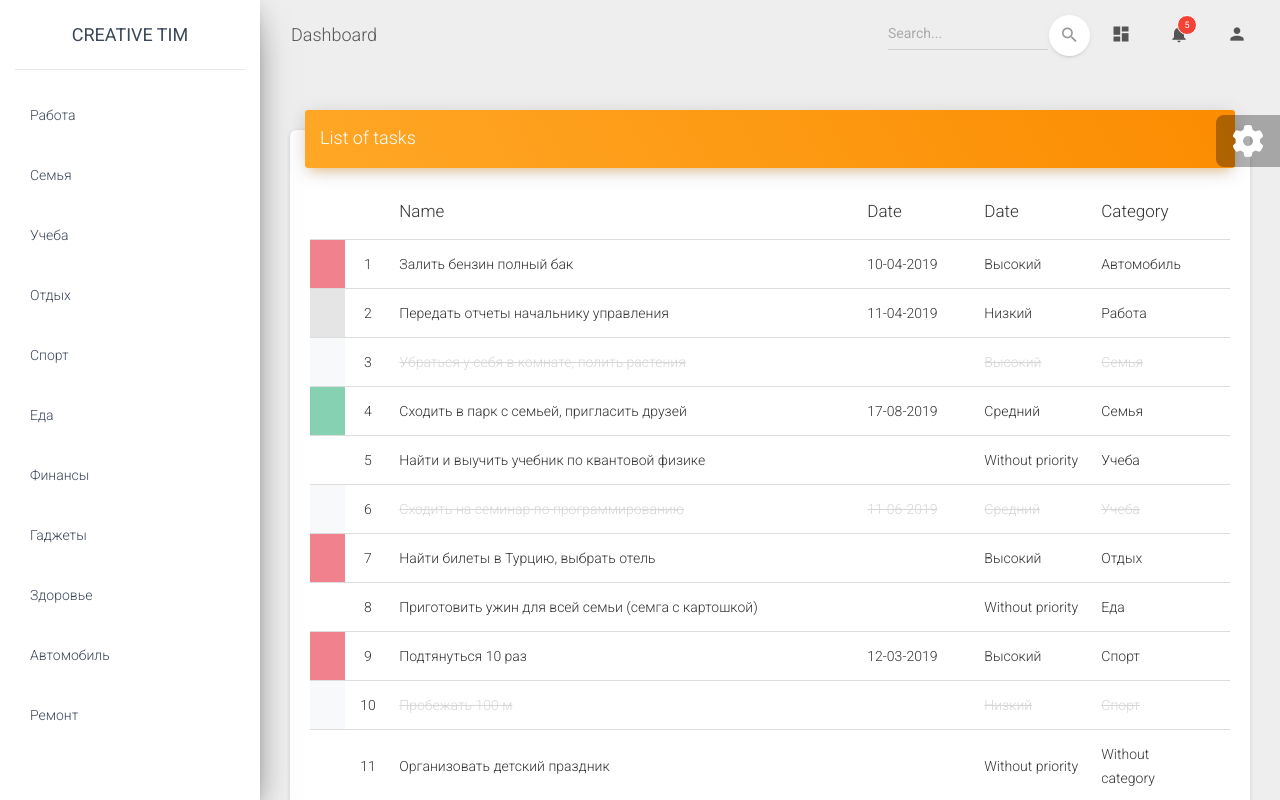
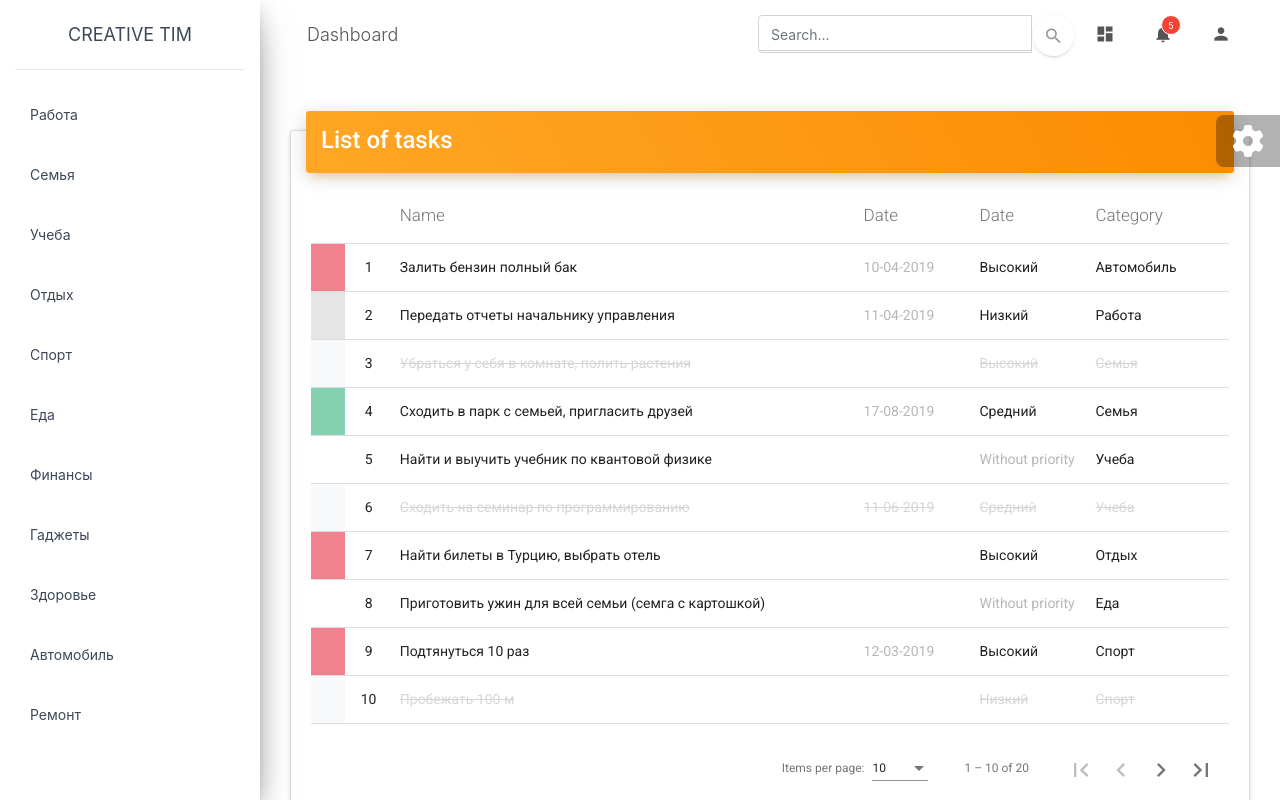
Before and after one commit to JavaThrone/angular-todo-app, an Angular app: page / in a window 1280 px wide. Shown: the top 800 px of the page. Built offline with nearby package versions, Linux system fonts and the light colour scheme.

Commit message:
tasks pageable

```diff
--- a/src/app/views/tasks/tasks.component.html
+++ b/src/app/views/tasks/tasks.component.html
@@ -2,8 +2,8 @@
   <div class="card-header card-header-warning">
     <h4 class="card-title">List of tasks</h4>
   </div>
-  <div class="card-body table-responsive">
-    <table [dataSource]="dataSource" class="table table-hover" mat-table>
+  <div *ngIf="tasks.length > 0" class="card-body table-responsive">
+    <table [dataSource]="dataSource" class="table table-hover" mat-table matSort>
 
       <ng-container matColumnDef="color">
         <th *matHeaderCellDef mat-header-cell></th>
@@ -18,23 +18,23 @@
       </ng-container>
 
       <ng-container matColumnDef="title">
-        <th *matHeaderCellDef mat-header-cell>Name</th>
+        <th *matHeaderCellDef mat-header-cell mat-sort-header>Name</th>
         <td *matCellDef="let task" [class.completed]="task.completed" class="col-title" mat-cell>
           {{task.title}}
         </td>
       </ng-container>
 
       <ng-container matColumnDef="date">
-        <th *matHeaderCellDef mat-header-cell>Date</th>
-        <td *matCellDef="let task" [ngClass]="{'completed': task.completed, 'nodate': task.date == null}"
+        <th *matHeaderCellDef mat-header-cell mat-sort-header>Date</th>
+        <td *matCellDef="let task" [ngClass]="{'completed': task.completed, 'novalue': task.date == null}"
             class="col-date" mat-cell>
           {{task.creationDate | date: 'dd-MM-yyyy'}}
         </td>
       </ng-container>
 
       <ng-container matColumnDef="priority">
-        <th *matHeaderCellDef mat-header-cell>Date</th>
-        <td *matCellDef="let task" [ngClass]="{'completed': task.completed, 'nopriority': task.priority == null}"
+        <th *matHeaderCellDef mat-header-cell mat-sort-header>Date</th>
+        <td *matCellDef="let task" [ngClass]="{'completed': task.completed, 'novalue': task.priority == null}"
             class="col-priority"
             mat-cell>
           {{task.priority ? task.priority.title : 'Without priority'}}
@@ -42,17 +42,23 @@
       </ng-container>
 
       <ng-container matColumnDef="category">
-        <th *matHeaderCellDef mat-header-cell>Category</th>
+        <th *matHeaderCellDef mat-header-cell mat-sort-header>Category</th>
         <td *matCellDef="let task"
-            [ngClass]="{'completed': task.completed, 'nocategory': task.category == null,  'link': !task.completed && task.category}"
+            [ngClass]="{'completed': task.completed, 'novalue': task.category == null,  'link': !task.completed && task.category}"
             class="col-category"
             mat-cell>
           {{task.category ? task.category.title : 'Without category'}}
         </td>
       </ng-container>
 
-      <tr *matHeaderRowDef="displayedColumns; " mat-header-row></tr>
+      <tr *matHeaderRowDef="displayedColumns;" mat-header-row></tr>
       <tr *matRowDef="let row; columns: displayedColumns;" mat-row></tr>
     </table>
+
+    <mat-paginator [pageSizeOptions]="[10, 20, 50, 100]" showFirstLastButtons></mat-paginator>
+
   </div>
+
+  <div *ngIf="tasks.length == 0"><p class="not-found">Nothing found</p></div>
+
 </div>
--- a/src/app/views/tasks/tasks.component.ts
+++ b/src/app/views/tasks/tasks.component.ts
@@ -1,16 +1,20 @@
-import {Component, OnInit} from '@angular/core';
+import {AfterViewInit, Component, OnInit, ViewChild} from '@angular/core';
 import {Task} from '../../model/Task';
 import {DataHandlerService} from '../../service/data-handler.service';
 import {MatTableDataSource} from '@angular/material/table';
+import {MatPaginator} from '@angular/material/paginator';
+import {MatSort} from '@angular/material/sort';
 
 @Component({
   selector: 'app-tasks',
   templateUrl: './tasks.component.html',
   styleUrls: ['./tasks.component.css']
 })
-export class TasksComponent implements OnInit {
+export class TasksComponent implements OnInit, AfterViewInit {
 
   displayedColumns: string[] = ['color', 'id', 'title', 'date', 'priority', 'category'];
+  @ViewChild(MatSort, {static: false}) sort: MatSort;
+  @ViewChild(MatPaginator, {static: false}) paginator: MatPaginator;
   dataSource: MatTableDataSource<Task>;
   private readonly COMPLETED_TASK_COLOR = '#F8F9FA';
   private readonly DEFAULT_TASK_COLOR = '#fff';
@@ -18,6 +22,10 @@ export class TasksComponent implements OnInit {
   tasks: Task[];
 
   constructor(private dataHandler: DataHandlerService) {
+  }
+
+  ngAfterViewInit(): void {
+    this.addTableObjects();
   }
 
   ngOnInit(): void {
@@ -42,6 +50,31 @@ export class TasksComponent implements OnInit {
 
   private refreshTable(): void {
     this.dataSource.data = this.tasks;
+
+    this.addTableObjects();
+
+    this.dataSource.sortingDataAccessor = (task, colName) => {
+      switch (colName) {
+        case 'priority': {
+          return task.priority ? task.priority.id : null;
+        }
+        case 'category': {
+          return task.category ? task.category.title : null;
+        }
+        case 'date': {
+          return task.creationDate ? task.creationDate : null;
+        }
+        case 'title': {
+          return task.title;
+        }
+      }
+    };
+
+  }
+
+  private addTableObjects(): void {
+    this.dataSource.sort = this.sort;
+    this.dataSource.paginator = this.paginator;
   }
 
 }
--- a/src/styles.css
+++ b/src/styles.css
@@ -1,2 +1,11 @@
 /* You can add global styles to this file, and also import other style files */
 @import "assets/css/material-dashboard.css";
+@import "~@angular/material/prebuilt-themes/deeppurple-amber.css";
+@import "~bootstrap-css-only/css/bootstrap.min.css";
+
+.not-found {
+  margin-top: 30px;
+  font-size: 20px;
+  color: rgba(74, 74, 74, 0.98);
+  text-align: center;
+}
```
